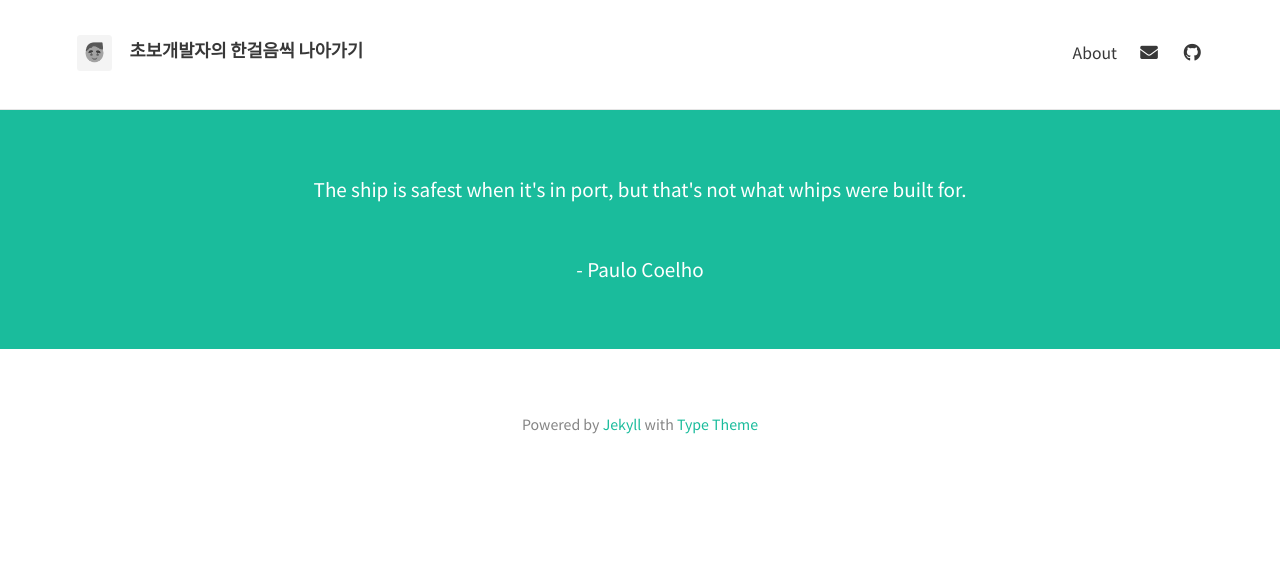
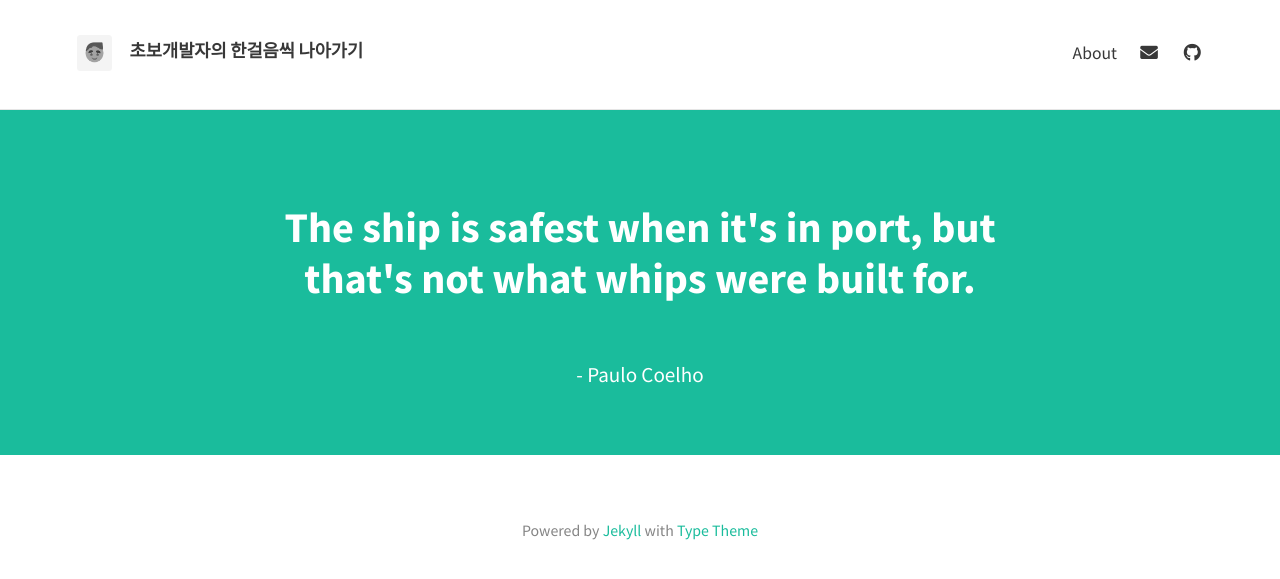
Before and after one commit to HyunlangBan/hyunlangban.github.io, a Jekyll site: the page built from index.html, in a window 1280 px wide. Shown: the top 579 px of the page. Built offline with Jekyll 4.4.1, drawn with Linux system fonts in a browser that asks for light colours; nearby versions of some CDN libraries; the list of posts is cut into pages by our own code.

```diff
--- a/_config.yml
+++ b/_config.yml
@@ -13,7 +13,7 @@ theme_settings:
 
   # Header and footer text
   header_text: >
-     <p>The ship is safest when it's in port, but that's not what whips were built for.</p>
+     <h2>The ship is safest when it's in port, but that's not what whips were built for.</h2>
      <br>
      <p>- Paulo Coelho</p>
   header_text_feature_image:
```
